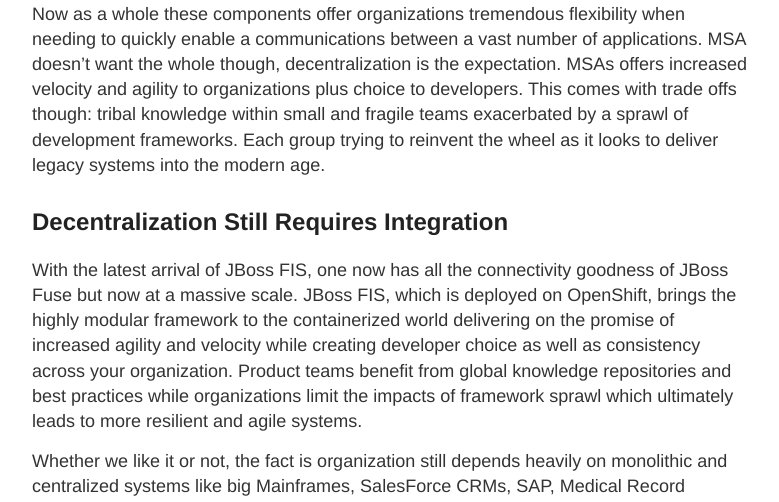
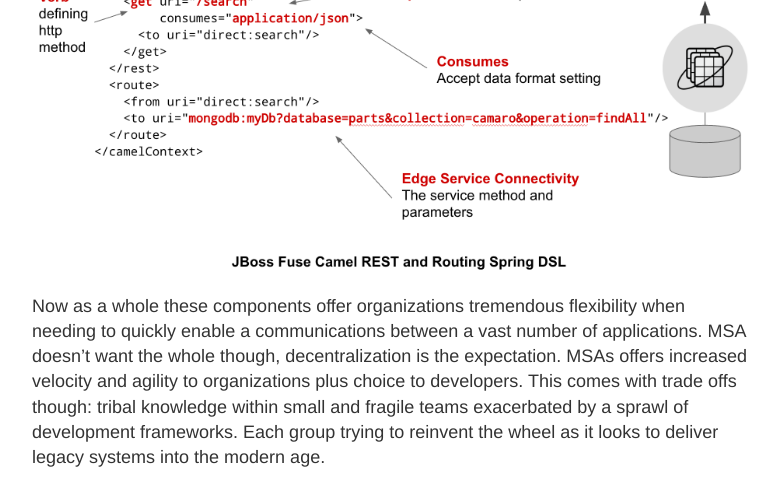
Before and after one commit to sully6768/sully6768.github.io, a Jekyll site: the page built from _posts/2017-01-01-JBoss-Fuse-Integration-Services-2-0.md, in a window 1280 px wide and 1400 px high, scrolled down 1902 px. Shown: the top 502 px of the window, without its empty margins (248-1027 px from the left). Built offline with Jekyll 4.4.1, drawn with Linux system fonts in a browser that asks for light colours; some of the changed text lies outside the part shown.

Commit message:
fis article update

```diff
--- a/_posts/2017-01-01-JBoss-Fuse-Integration-Services-2-0.md
+++ b/_posts/2017-01-01-JBoss-Fuse-Integration-Services-2-0.md
@@ -3,8 +3,8 @@ layout: post
 title: JBoss Fuse Integration Services 2.0
 ---
 
-![JBoss Fuse Integration Services Architecture]({{ site.baseurl }}/images/20170101/FIS.png){:class="img-responsive"}
-As an Integration Architect I am pretty excited about the latest release from Red Hat. JBoss Fuse Integration Services 2.0 (FIS), went GA this week bringing a new level of simple, yet very powerful MSA framework to the OpenShift Container Platform (OCP). JBoss FIS 2.0 brings powerful and popular tools to organizations including:
+
+As an Integration Architect I am pretty excited about the latest release from Red Hat.![JBoss Fuse Integration Services Architecture]({{ site.baseurl }}/images/20170101/FIS.png){:class="img-responsive"} JBoss Fuse Integration Services 2.0 (FIS), went GA this week bringing a new level of simple, yet very powerful MSA framework to the OpenShift Container Platform (OCP). JBoss FIS 2.0 brings powerful and popular tools to organizations including:
 
  * JBoss Fuse Karaf and SpringBoot docker-formatted container images
  * Tools for the creation, development, and building of containerized JBoss Fuse applications
@@ -15,19 +15,19 @@ As an Integration Architect I am pretty excited about the latest release from Re
 
 ## More Than Just a Pretty Integration Platform
 
-As an architect and developer, JBoss Fuse gives me so many ways to tackle a problem with few limitations. ![The Camel Charger Cable](../images/20170101/camel-charging-cable-v2.png =600x "The Camel Charger Cable")It offers one of the most robust and feature rich integration platforms in middleware today. Bringing together Apache Camel with Apache CXF and Apache A-MQ messaging. JBoss Fuse includes several hundred out-of-the-box messaging protocols, patterns, and management components using unique code reducing DSLs. The last thing I want to do is try to write 100s of lines of code necessary to create a connection between two points, then expose it to management systems and finally ensure its resilient.
+As an architect and developer, JBoss Fuse gives me so many ways to tackle a problem with few limitations.![The Camel Charger Cable](../images/20170101/camel-charging-cable-v2.png "The Camel Charger Cable"){:class="img-responsive"} It offers one of the most robust and feature rich integration platforms in middleware today. Bringing together Apache Camel with Apache CXF and Apache A-MQ messaging. JBoss Fuse includes several hundred out-of-the-box messaging protocols, patterns, and management components using unique code reducing DSLs. The last thing I want to do is try to write 100s of lines of code necessary to create a connection between two points, then expose it to management systems and finally ensure its resilient.
 
 
 And while I can probably link together dozens of projects, if I had to, why would I? I get all of that and more with minimal code when using JBoss Fuse.
 
-![Camel Spring DSL](../images/20170101/camel-code.png =800x "Camel Spring DSL")
+![Camel Spring DSL](../images/20170101/camel-code.png "Camel Spring DSL"){:class="img-responsive"}
 
 Now as a whole these components offer organizations tremendous flexibility when needing to quickly enable a communications between a vast number of applications. MSA doesn't want the whole though, decentralization is the expectation. MSAs offers increased velocity and agility to organizations plus choice to developers. This comes with trade offs though: tribal knowledge within small and fragile teams exacerbated by a sprawl of development frameworks. Each group trying to reinvent the wheel as it looks to deliver legacy systems into the modern age.
 
 ## Decentralization Still Requires Integration
 
 
-With the latest arrival of JBoss FIS, one now has all the connectivity goodness of JBoss Fuse but now at a massive scale. JBoss FIS, which is deployed on OpenShift, brings the highly modular framework to the containerized world delivering on the promise of increased agility and velocity while creating developer choice as well as consistency across your organization. Product teams benefit from global knowledge repositories and best practices while organizations limit the impacts of framework sprawl which ultimately leads to more resilient and agile systems.
+With the latest arrival of JBoss FIS, one now has all the connectivity goodness of JBoss Fuse but now at a massive scale.![The Camel Charger Cable](../images/20170101/computer-charger.png){:class="img-responsive"} JBoss FIS, which is deployed on OpenShift, brings the highly modular framework to the containerized world delivering on the promise of increased agility and velocity while creating developer choice as well as consistency across your organization. Product teams benefit from global knowledge repositories and best practices while organizations limit the impacts of framework sprawl which ultimately leads to more resilient and agile systems.
 
 Whether we like it or not, the fact is organization still depends heavily on monolithic and centralized systems like big Mainframes, SalesForce CRMs, SAP, Medical Record Systems, etc. Not everything is greenfield and no amount of app factoring will change that. Yet we in the developer channel have been commanded to move this legacy tank towards a Mode 2 world using MSA. So doesn't it make sense to find not only a consistent development framework and practice but one where I can readily find the resources I need to deliver it? JBoss FIS is worth a look in that department. Just give it a go. I believe you will find it gives your organization the ability to meet these demands and speed their exposure to modern architectures.
 
```
